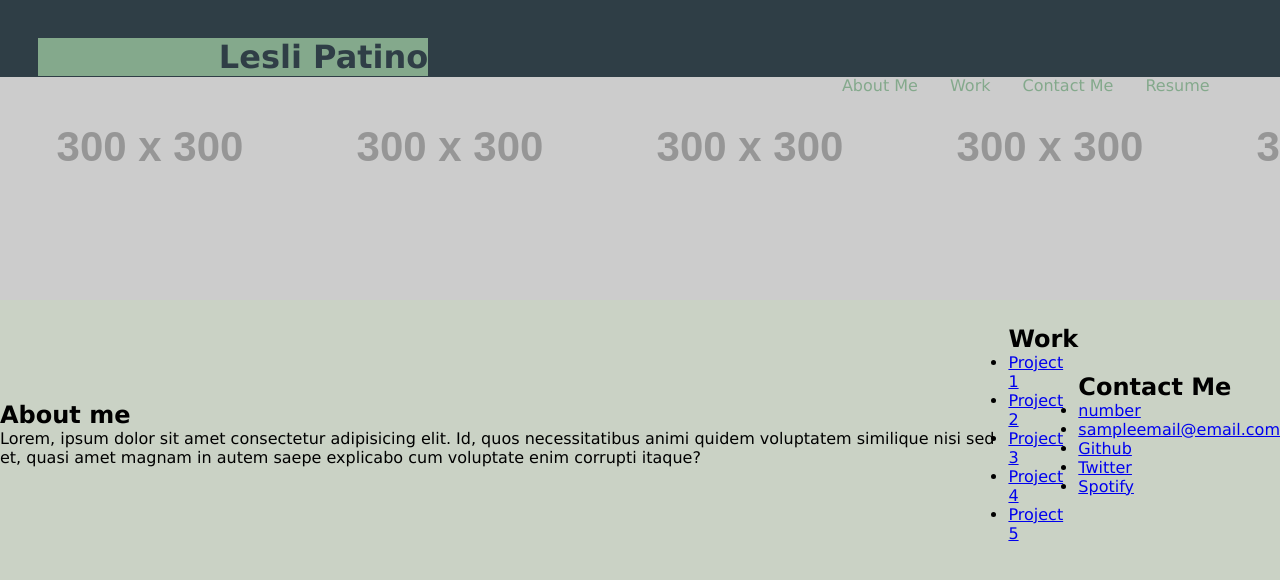
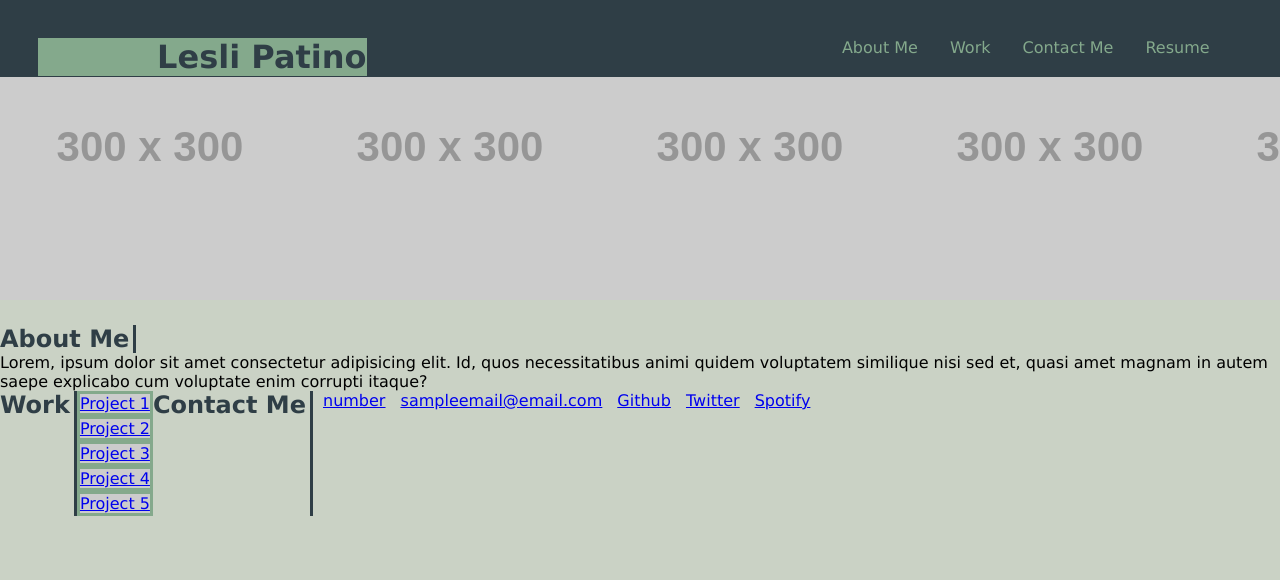
Before and after one commit to lpatino1/portfolio, a plain HTML site: page index.html in a window 1280 px wide. Drawn offline with Linux system fonts and the light colour scheme; placeholder pictures from the web are drawn by us.

Commit message:
fixed header code, added flex boxes to main, added more formatting to the main content

```diff
--- a/index.html
+++ b/index.html
@@ -11,10 +11,13 @@
 <body>
     <!--Header-->
     <header>
-        <h1 class="header-item">Lesli Patino</h1>
     <!--Nav bar-->
         <nav>
-            <ul class="container">
+            <ul class="nav-container">
+                <li class="nav-item" >
+                    <h1 class="header-item">Lesli Patino</h1>
+                </li>
+                <div class = "nav-link">
                 <li class="nav-item">
                     <a href="#">About Me</a>
                 </li>
@@ -27,6 +30,7 @@
                 <li class="nav-item">
                     <a href="#">Resume</a>
                 </li>
+                </div>
             </ul>
         </nav>
     </header>
@@ -36,15 +40,21 @@
             <h1>
                 Filler text
             </h1>
-
     </section>
-    <main>
+    <!--main content-->
+    <main class ="main-container">
+        <!-- about me section -->
         <section class="main-item">
-            <h2>About me</h2>
+            <div class="header-container">
+                <h2>About Me</h2>
+            </div>
             <p>Lorem, ipsum dolor sit amet consectetur adipisicing elit. Id, quos necessitatibus animi quidem voluptatem similique nisi sed et, quasi amet magnam in autem saepe explicabo cum voluptate enim corrupti itaque?</p>
         </section>
-        <section class="main-item work-container">
-            <h2> Work</h2>
+        <!-- example works section -->
+        <section class="main-item">
+            <div class="header-container">
+                <h2>Work</h2>
+            </div>
             <ul>
                 <li class = "work-item">
                     <a href="#">Project 1</a>
@@ -63,14 +73,27 @@
                 </li>
             </ul>
         </section>
+        <!-- contact section -->
         <section class="main-item">
-            <h2>Contact Me</h2>
+            <div class="header-container">
+                <h2>Contact Me</h2>
+            </div>
             <ul>
-                <li><a href="#">number</a></li>
-                <li><a href="#">sampleemail@email.com</a></li>
-                <li><a href="#">Github</a></li>
-                <li><a href="#">Twitter</a></li>
-                <li><a href="#">Spotify</a></li>
+                <li class="contact-item">
+                    <a href="#">number</a>
+                </li>
+                <li class="contact-item">
+                    <a href="#">sampleemail@email.com</a>
+                </li>
+                <li class="contact-item">
+                    <a href="#">Github</a>
+                </li>
+                <li class="contact-item">
+                    <a href="#">Twitter</a>
+                </li>
+                <li class="contact-item">
+                    <a href="#">Spotify</a>
+                </li>
             </ul>
         </section>
     </main>
--- a/style.css
+++ b/style.css
@@ -32,50 +32,84 @@ body{
     display: inline-block;
     margin-left: 20px;
  }
-
- .container{
+/* creates a flex box container for the navigation bar */
+ .nav-container{
    display: flex;
    flex-wrap: wrap;
    padding: 0;
    margin: 0;
-
-   justify-content: flex-end;
-   align-items: center;
+   justify-content: space-between;
  }
-
+/* applies to header item only */
  .header-item{
+   font-size: 200%;
    display: inline-block;
    margin-right: 2em;
    padding-left: 15%;
    background-color: #84A98C;
    text-align: right;
    color: #2F3E46;
+   width: 120%;
  }
-
+/* applies to all nav items */
  .nav-item{
    list-style: none;
    margin-right:2em;
  }
-
+/* applies to nav-items a tags only. removes underline and sets a tag color */
  .nav-item a{
    text-decoration: none;
    color:#84A98C;
  }
+/* creates a separate flex box for navigation bar links so they can be aligned to the right separate from the h2 tag*/
+ .nav-link{
+   display: flex;
+   justify-content: flex-end;
+ }
 /* creates a flex container for the items in main */
-main{
+.main-container{
    display: flex;
-   justify-content: space-between;
-   align-items: center;
+   flex-wrap: wrap;
 }
 
 .main-item{
+   display: flex;
+   flex-wrap: wrap;
+}
+
+.work-item{
+   list-style: none;
+   border: 3px solid #84A98C;
+   background-image: url(https://via.placeholder.com/300.jpg);
 
 }
+
+h2{
+   display: inline-block;
+   color: #2F3E46;
+   border-right: 3px solid #2F3E46;
+   padding-right: 4px;
+}
+
+.header-container{
+   display: flex;
+   justify-content: flex-start;
+   flex-wrap: wrap;
+}
+
+.contact-item{
+   display: inline-block;
+   list-style: none;
+   text-decoration: underline #84A98C;
+   text-align: center;
+   margin-left: 10px;
+}
+
 
 
 /* placeholder for the media query code to resize stuff */
 @media screen and (max-width: 768px){
-     main, nav {
+     main, nav, header {
      flex-direction: column;
   }
 }
```
